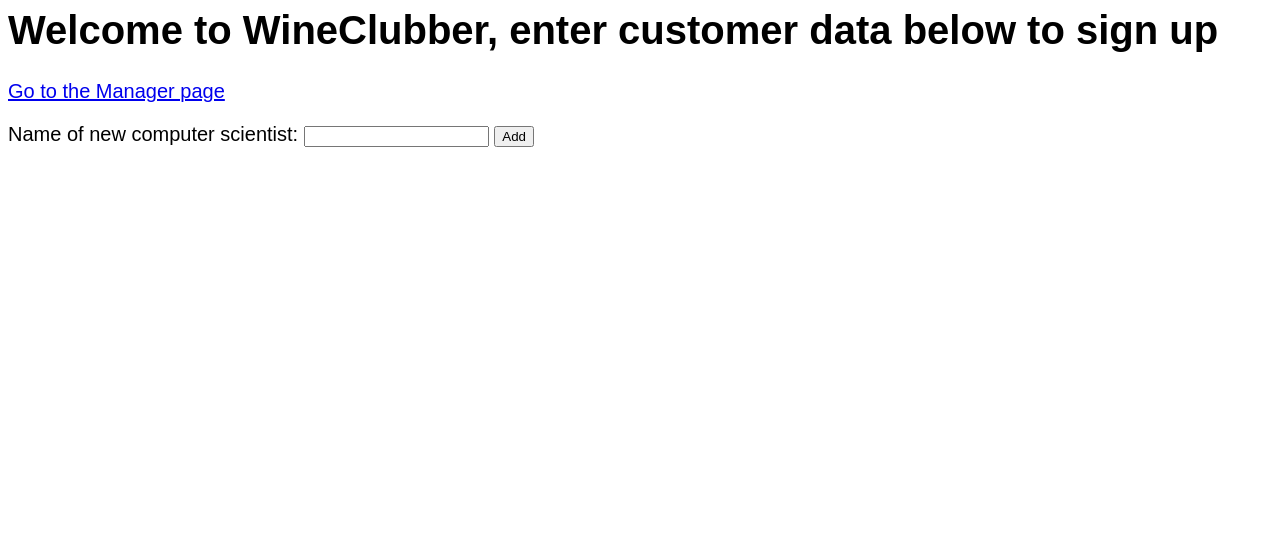
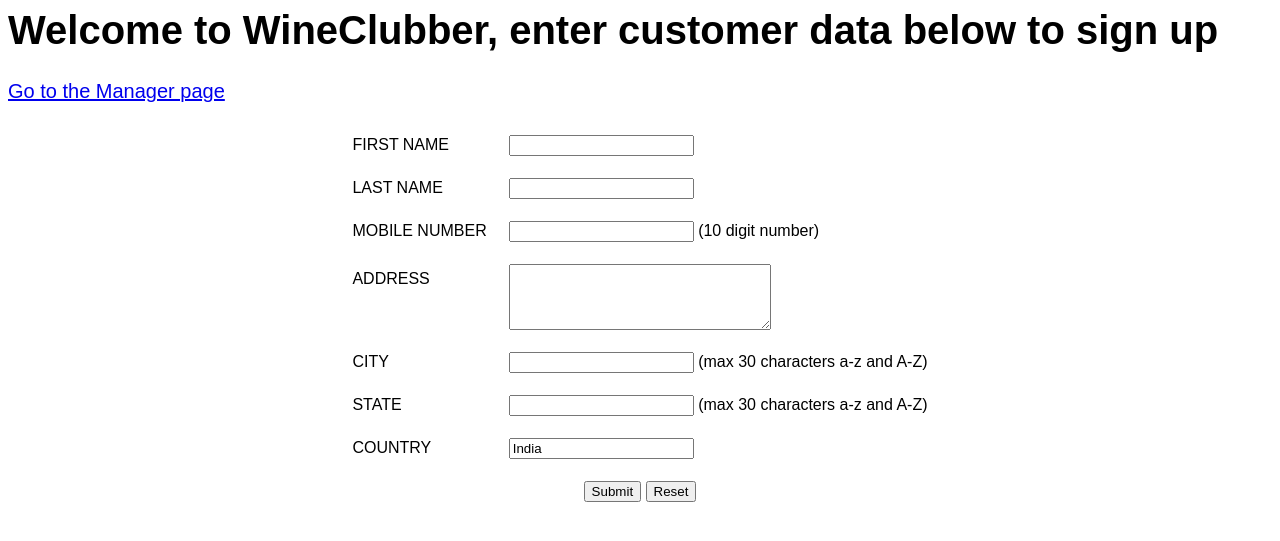
Before and after one commit to fooleh/wineclubber, a Flask app: page / in a window 1280 px wide. Shown: the top 541 px of the page. Run offline with Flask 2, Linux system fonts and the light colour scheme; parts of the project's set-up code (start-up, migrations or seed data) failed here and were passed over.

Commit message:
Update index.html

```diff
--- a/templates/index.html
+++ b/templates/index.html
@@ -9,21 +9,71 @@
 
 <body>
   <h1>Welcome to WineClubber, enter customer data below to sign up</h1>
-  <div>{{data}}</div>
+  <p><a href="manager">Go to the Manager page</a></p>
 
-  <div>
-    {% for n in data %}
-    <div>{{n}}</div>
-    {% endfor %}
-  </div>
+  <form method="POST" action="/add">
+  <table align="center" cellpadding = "10">
 
-<p><a href="manager">Go to the Manager page</a></p>
+<!----- First Name ---------------------------------------------------------->
+<tr>
+<td>FIRST NAME</td>
+<td><input type="text" name="First_Name" maxlength="30"/>
+</td>
+</tr>
 
-<form method="POST" action="/add">
-<p>Name of new computer scientist: <input type="text" name="name"> <input type="submit" value="Add"></p>
+<!----- Last Name ---------------------------------------------------------->
+<tr>
+<td>LAST NAME</td>
+<td><input type="text" name="Last_Name" maxlength="30"/>
+</td>
+</tr>
+
+<!----- Mobile Number ---------------------------------------------------------->
+<tr>
+<td>MOBILE NUMBER</td>
+<td>
+<input type="text" name="Mobile_Number" maxlength="10" />
+(10 digit number)
+</td>
+</tr>
+
+<!----- Address ---------------------------------------------------------->
+<tr>
+<td>ADDRESS <br /><br /><br /></td>
+<td><textarea name="Address" rows="4" cols="30"></textarea></td>
+</tr>
+
+<!----- City ---------------------------------------------------------->
+<tr>
+<td>CITY</td>
+<td><input type="text" name="City" maxlength="30" />
+(max 30 characters a-z and A-Z)
+</td>
+</tr>
+
+<!----- State ---------------------------------------------------------->
+<tr>
+<td>STATE</td>
+<td><input type="text" name="State" maxlength="30" />
+(max 30 characters a-z and A-Z)
+</td>
+</tr>
+
+<!----- Country ---------------------------------------------------------->
+<tr>
+<td>COUNTRY</td>
+<td><input type="text" name="Country" value="India" readonly="readonly" /></td>
+</tr>
+
+<!----Submit/Reset---->
+<tr>
+<td colspan="2" align="center">
+<input type="submit" value="Submit">
+<input type="reset" value="Reset">
+</td>
+</tr>
+</table>
+
 </form>
-
 </body>
-
-
 </html>
```
